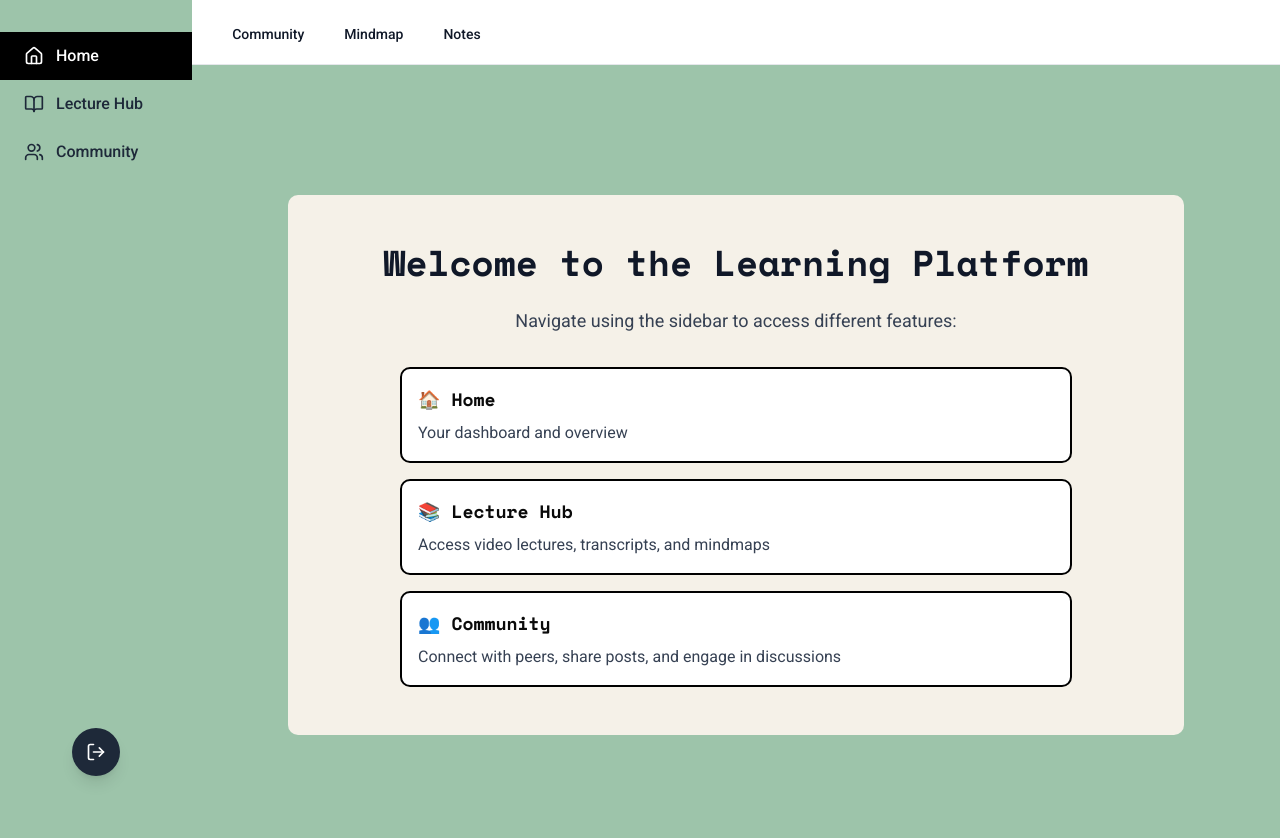
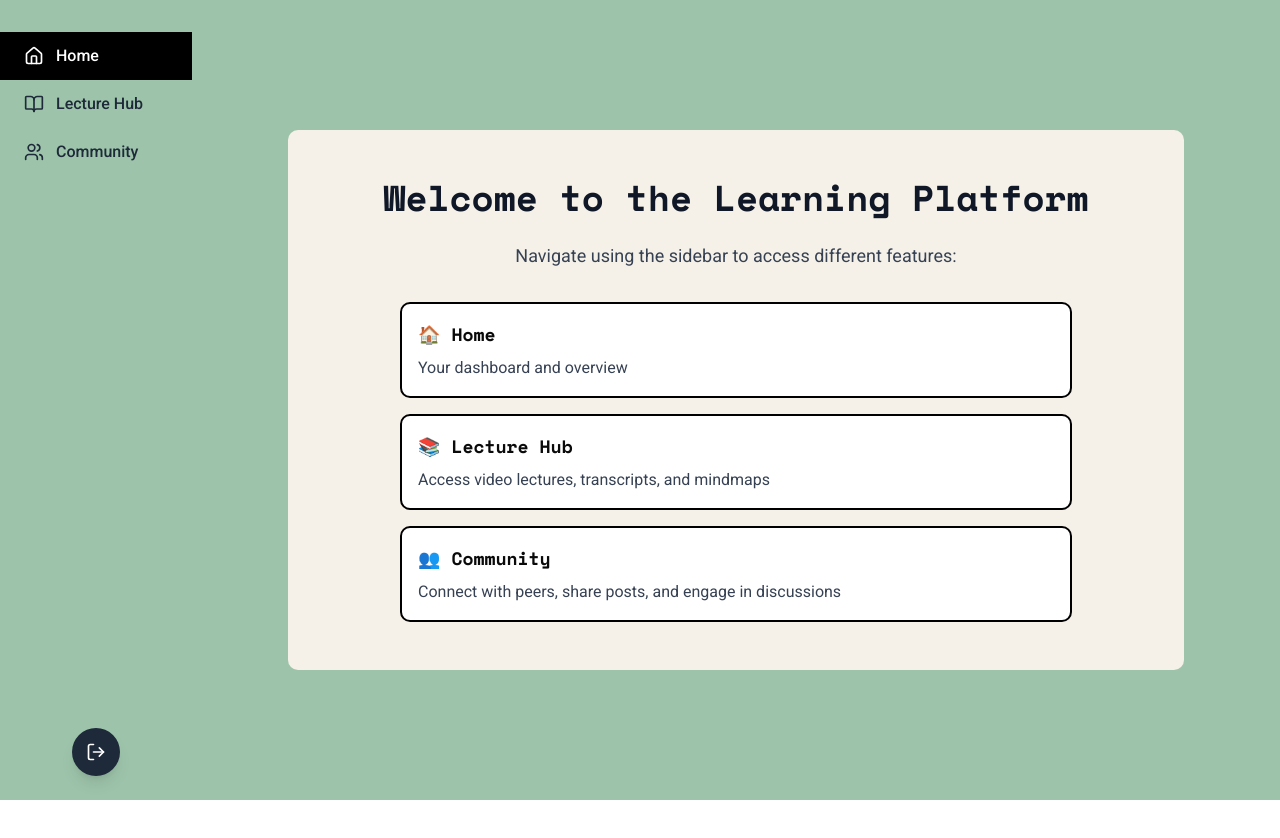
Before and after one commit to Sidsmartz/openchallenge, a Next.js app: page / in a window 1280 px wide. Shown: the top 838 px of the page. After the commit the page ends 800 px from the top, so only its background shows below. Built offline with nearby package versions, Linux system fonts and the light colour scheme; no server answers.

Commit message:
Layout Fix

```diff
--- a/app/layout.tsx
+++ b/app/layout.tsx
@@ -28,44 +28,6 @@ export default function RootLayout({
     <html lang="en">
       <body className={`${spaceMono.variable} ${roboto.variable} antialiased`}>
 
-        <nav className="bg-white dark:bg-zinc-900 border-b border-gray-200 dark:border-gray-800">
-          <div className="max-w-7xl mx-auto px-4 sm:px-6 lg:px-8">
-            <div className="flex justify-between h-16">
-              <div className="flex space-x-8">
-                <a
-                  href="/"
-                  className="inline-flex items-center px-1 pt-1 text-sm font-medium text-gray-900 dark:text-white hover:text-blue-600 dark:hover:text-blue-400"
-                >
-                  Home
-                </a>
-                <a
-                  href="/video"
-                  className="inline-flex items-center px-1 pt-1 text-sm font-medium text-gray-900 dark:text-white hover:text-blue-600 dark:hover:text-blue-400"
-                >
-                  Video Player
-                </a>
-                <a
-                  href="/community"
-                  className="inline-flex items-center px-1 pt-1 text-sm font-medium text-gray-900 dark:text-white hover:text-blue-600 dark:hover:text-blue-400"
-                >
-                  Community
-                </a>
-                <a
-                  href="/mindmap"
-                  className="inline-flex items-center px-1 pt-1 text-sm font-medium text-gray-900 dark:text-white hover:text-blue-600 dark:hover:text-blue-400"
-                >
-                  Mindmap
-                </a>
-                <a
-                  href="/notes"
-                  className="inline-flex items-center px-1 pt-1 text-sm font-medium text-gray-900 dark:text-white hover:text-blue-600 dark:hover:text-blue-400"
-                >
-                  Notes
-                </a>
-              </div>
-            </div>
-          </div>
-        </nav>
         {children}
       </body>
     </html>
```
